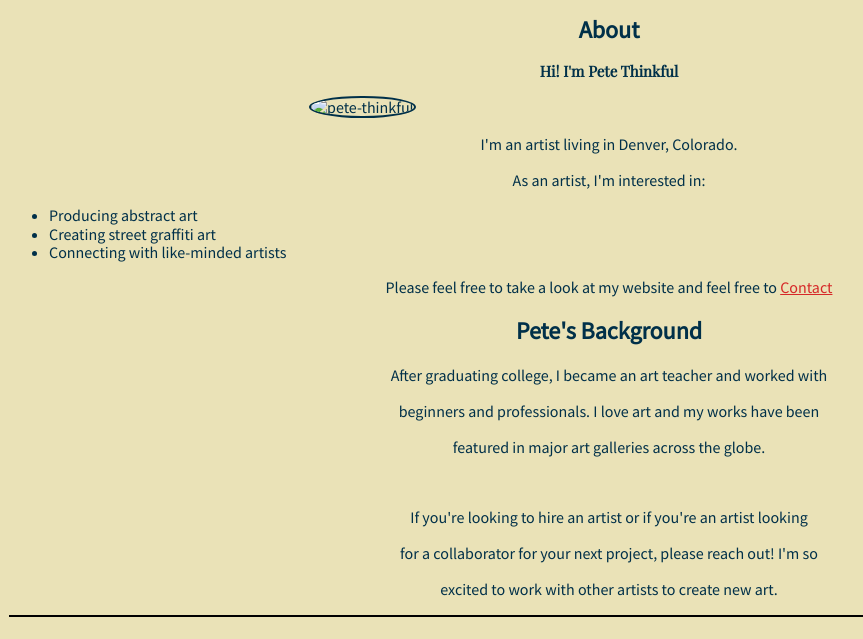
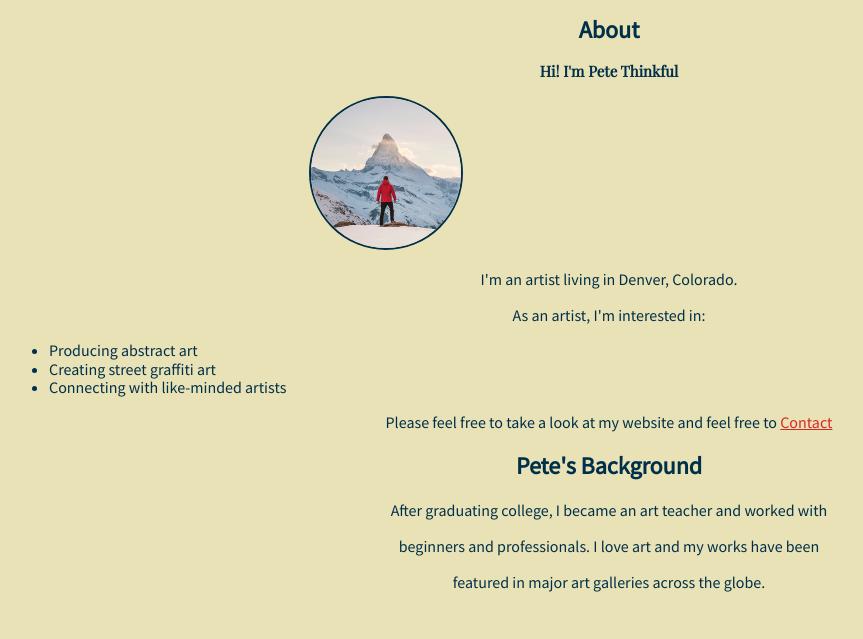
Before and after one commit to Pauld0987/Pete-Thinkful-Portfolio, a plain HTML site: page index.html in a window 1280 px wide. Shown: the part 142-781 px from the top of the page, without its empty margins (31-894 px from the left). Drawn offline with nearby package versions, Linux system fonts and the light colour scheme; files whose address does not match are found by name.

Commit message:
Update index.html

```diff
--- a/index.html
+++ b/index.html
@@ -30,7 +30,7 @@
 
 
           <div>
-            <img class="image-circle" src="images/pete-thinkful.png" alt="pete-thinkful">
+            <img class="image-circle" src="pete-thinkful.png" alt="pete-thinkful">
           </div>
 
 
```
